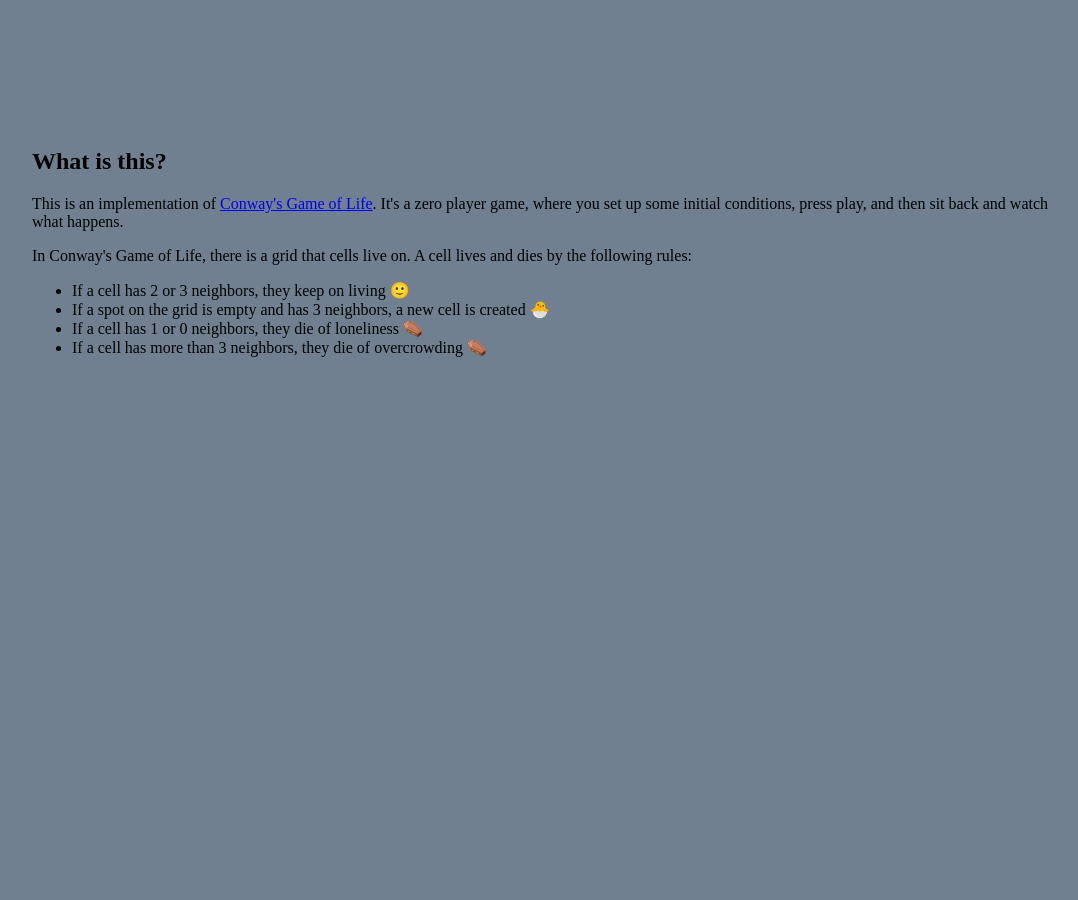
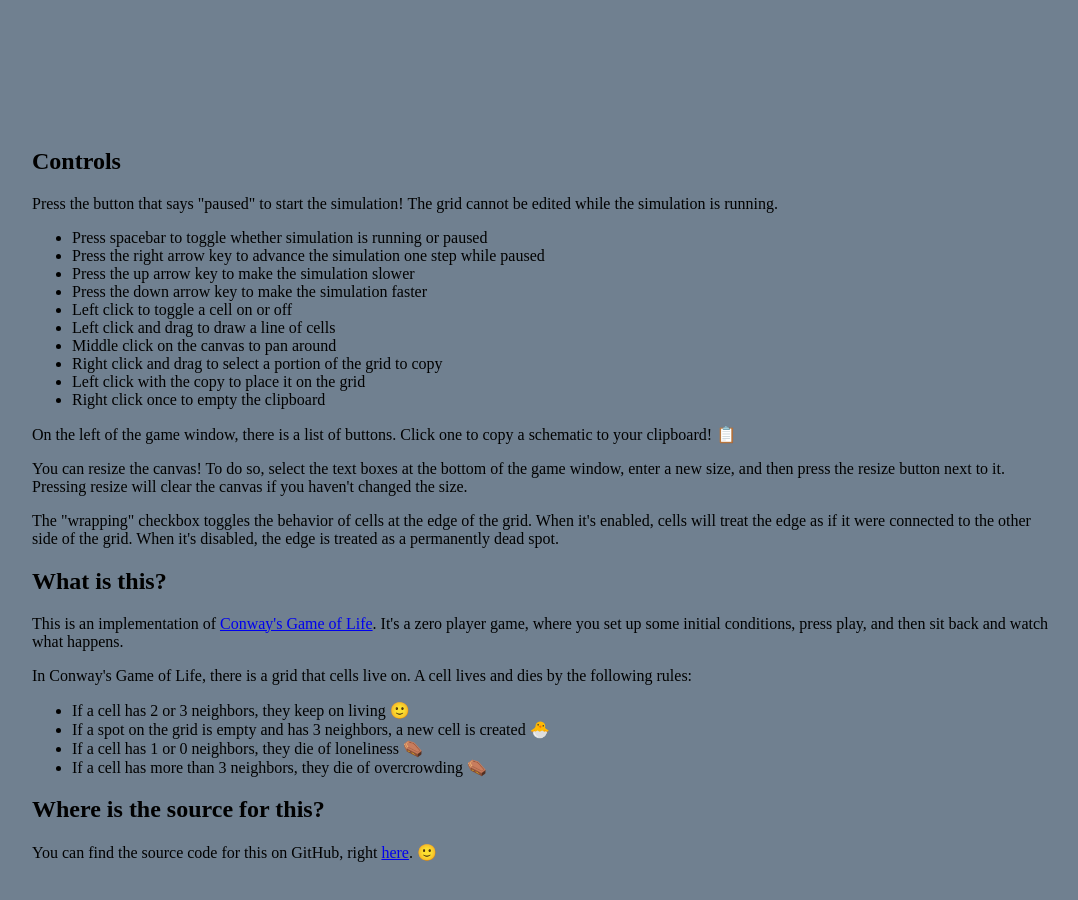
Before and after one commit to leroycep/game-of-life, a plain HTML site: page index.html in a window 1280 px wide. Shown: the part 440-1340 px from the top of the page, without its empty margins (96-1174 px from the left). Before the commit the page ends 821 px from the top, so only its background shows below. Drawn offline with Linux system fonts and the light colour scheme; no server answers.

Commit message:
Deploying to gh-pages from  @ a4477bd9af25415aebb364bce53dd8c5fbed8c4f 🚀

```diff
--- a/index.css
+++ b/index.css
@@ -5,6 +5,7 @@
     justify-content: center;
     align-items: center;
     flex-direction: column;
+    margin-bottom: 100px;
 }
 
 body {
--- a/index.html
+++ b/index.html
@@ -23,6 +23,30 @@
         </div>
 
         <article>
+            <h2>Controls</h2>
+            Press the button that says "paused" to start the simulation! The grid cannot be edited while the simulation is running.
+            <ul>
+                <li>Press spacebar to toggle whether simulation is running or paused
+                <li>Press the right arrow key to advance the simulation one step while paused
+                <li>Press the up arrow key to make the simulation slower
+                <li>Press the down arrow key to make the simulation faster
+                <li>Left click to toggle a cell on or off
+                <li>Left click and drag to draw a line of cells
+                <li>Middle click on the canvas to pan around
+                <li>Right click and drag to select a portion of the grid to copy
+                <li>Left click with the copy to place it on the grid
+                <li>Right click once to empty the clipboard
+            </ul>
+
+            <p>On the left of the game window, there is a list of buttons. Click one to copy a schematic to your clipboard! 📋
+
+            <p>You can resize the canvas! To do so, select the text boxes at the bottom of the game window, enter a new size,
+            and then press the resize button next to it. Pressing resize will clear the canvas if you haven't changed the size.
+
+            <p>The "wrapping" checkbox toggles the behavior of cells at the edge of the grid. When it's enabled, cells will treat
+            the edge as if it were connected to the other side of the grid. When it's disabled, the edge is treated as a permanently
+            dead spot.
+
             <h2>What is this?</h2>
             <p>This is an implementation of <a href="https://en.wikipedia.org/wiki/Conway%27s_Game_of_Life">Conway's Game of Life</a>.
             It's a zero player game, where you set up some initial conditions, press play, and then sit back and watch what happens.
@@ -33,6 +57,9 @@
                 <li>If a cell has 1 or 0 neighbors, they die of loneliness ⚰️
                 <li>If a cell has more than 3 neighbors, they die of overcrowding ⚰️
             </ul>
+
+            <h2>Where is the source for this?</h2>
+            <p>You can find the source code for this on GitHub, right <a href="https://github.com/leroycep/game-of-life/">here</a>. 🙂
         </article>
     </div>
 
```
